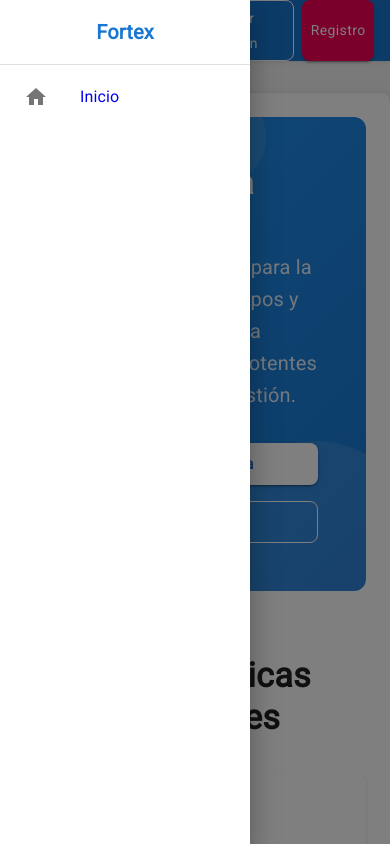
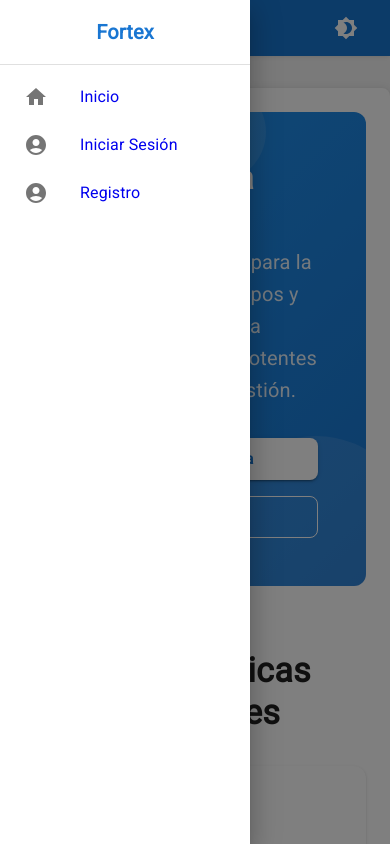
Before and after one commit to SebastianBC09/front-admin-dashboard, a Next.js app: page / in a window 390 px wide. Both pictures are taken after a click on the button 24 px from the left and 30 px from the top of the page. Shown: the top 844 px of the page. Built offline with nearby package versions, Linux system fonts and the light colour scheme.

Commit message:
refactor(header): update ClientHeader to refresh auth state and improve mobile UX by moving navigation to Drawer

```diff
--- a/components/ClientHeader.tsx
+++ b/components/ClientHeader.tsx
@@ -36,34 +36,51 @@ interface ClientHeaderProps {
 }
 
 const ClientHeader: React.FC<ClientHeaderProps> = ({ onToggleDarkMode, currentMode }) => {
-  const { isAuthenticated, drawerOpen, anchorEl, handleLogout, handleMenu, handleCloseMenu, toggleDrawer } = useHeader();
+  const {
+    isAuthenticated,
+    drawerOpen,
+    anchorEl,
+    handleLogout,
+    handleMenu,
+    handleCloseMenu,
+    toggleDrawer,
+  } = useHeader();
+
   const isMobile = useMediaQuery((theme: any) => theme.breakpoints.down('md'));
 
-  const menuItems = [
+  const drawerItems = [
     { text: 'Inicio', icon: <HomeIcon />, href: '/' },
     ...(isAuthenticated
       ? [
           { text: 'Tipos', icon: <CategoryIcon />, href: '/tipos' },
           { text: 'Propiedades', icon: <ListAltIcon />, href: '/propiedades' },
         ]
-      : []),
+      : [
+          { text: 'Iniciar Sesión', icon: <AccountCircle />, href: '/login' },
+          { text: 'Registro', icon: <AccountCircle />, href: '/register' },
+        ]),
   ];
 
   const drawerContent = (
     <Box sx={{ width: 250 }} role="presentation" onClick={toggleDrawer}>
-      <Box sx={{ p: 2, display: 'flex', alignItems: 'center', justifyContent: 'center' }}>
+      <Box sx={{ p: 2, display: 'flex', justifyContent: 'center' }}>
         <Typography variant="h6" sx={{ color: 'primary.main', fontWeight: 'bold' }}>
           Fortex
         </Typography>
       </Box>
       <Divider />
       <List>
-        {menuItems.map((item) => (
-          <ListItem key={item.text} component={Link} href={item.href} sx={{
+        {drawerItems.map((item) => (
+          <ListItem
+            key={item.text}
+            component={Link}
+            href={item.href}
+            sx={{
               borderRadius: '0 20px 20px 0',
               mx: 1,
               '&:hover': { backgroundColor: 'rgba(25, 118, 210, 0.08)' },
-          }}>
+            }}
+          >
             <ListItemIcon>{item.icon}</ListItemIcon>
             <ListItemText primary={item.text} />
           </ListItem>
@@ -112,7 +129,7 @@ const ClientHeader: React.FC<ClientHeaderProps> = ({ onToggleDarkMode, currentMo
             </Box>
             Fortex
           </Typography>
-          <IconButton onClick={onToggleDarkMode} color="inherit">
+          <IconButton onClick={onToggleDarkMode} color="inherit" sx={{ mr: 1 }}>
             {currentMode === 'light' ? <Brightness4 /> : <Brightness7 />}
           </IconButton>
           {!isMobile && (
@@ -132,6 +149,8 @@ const ClientHeader: React.FC<ClientHeaderProps> = ({ onToggleDarkMode, currentMo
               )}
             </Box>
           )}
+          {!isMobile && (
+            <>
               {!isAuthenticated ? (
                 <Box sx={{ display: 'flex', gap: 1 }}>
                   <Button variant="outlined" color="inherit" component={Link} href="/login" sx={{ borderRadius: 2 }}>
@@ -162,6 +181,8 @@ const ClientHeader: React.FC<ClientHeaderProps> = ({ onToggleDarkMode, currentMo
                   </Menu>
                 </Box>
               )}
+            </>
+          )}
         </Toolbar>
       </AppBar>
       <Drawer anchor="left" open={drawerOpen} onClose={toggleDrawer}>
--- a/hooks/useHeader.ts
+++ b/hooks/useHeader.ts
@@ -8,9 +8,14 @@ export const useHeader = () => {
   const [anchorEl, setAnchorEl] = useState<null | HTMLElement>(null);
   const router = useRouter();
 
+  const updateAuth = () => {
+    setIsAuthenticated(!!localStorage.getItem('token'));
+  };
+
   useEffect(() => {
-    const token = localStorage.getItem('token');
-    setIsAuthenticated(!!token);
+    updateAuth();
+    window.addEventListener('storage', updateAuth);
+    return () => window.removeEventListener('storage', updateAuth);
   }, []);
 
   const handleLogout = () => {
```
Lines whose indentation alone changed are shown as unchanged.
